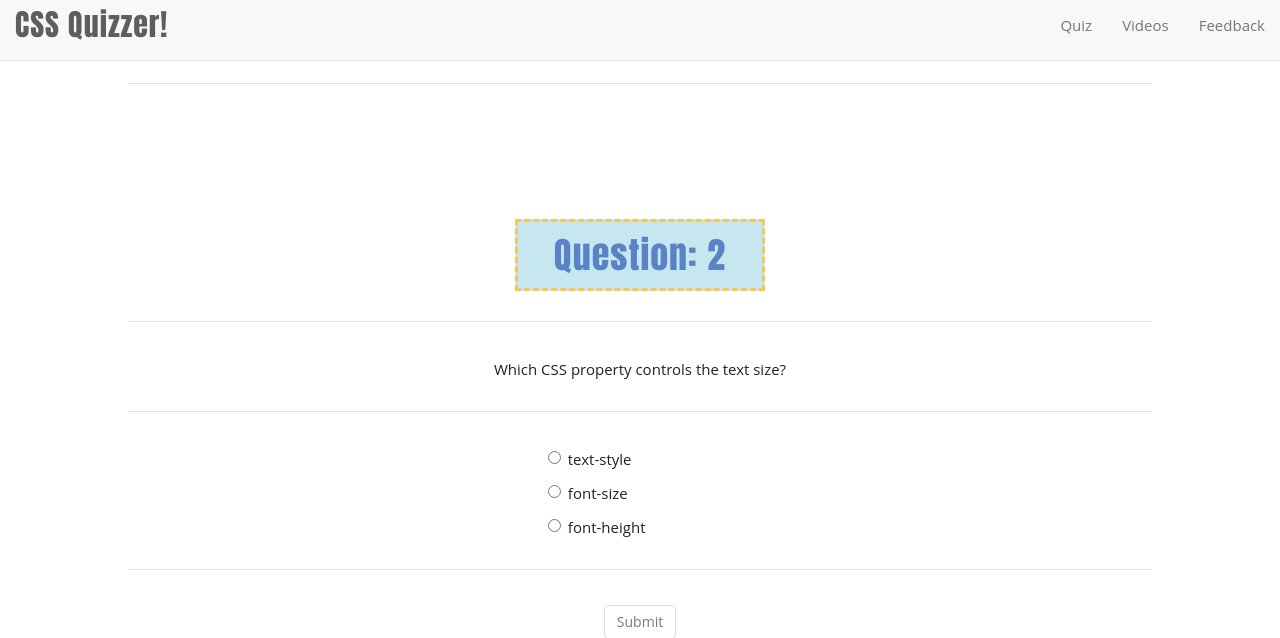
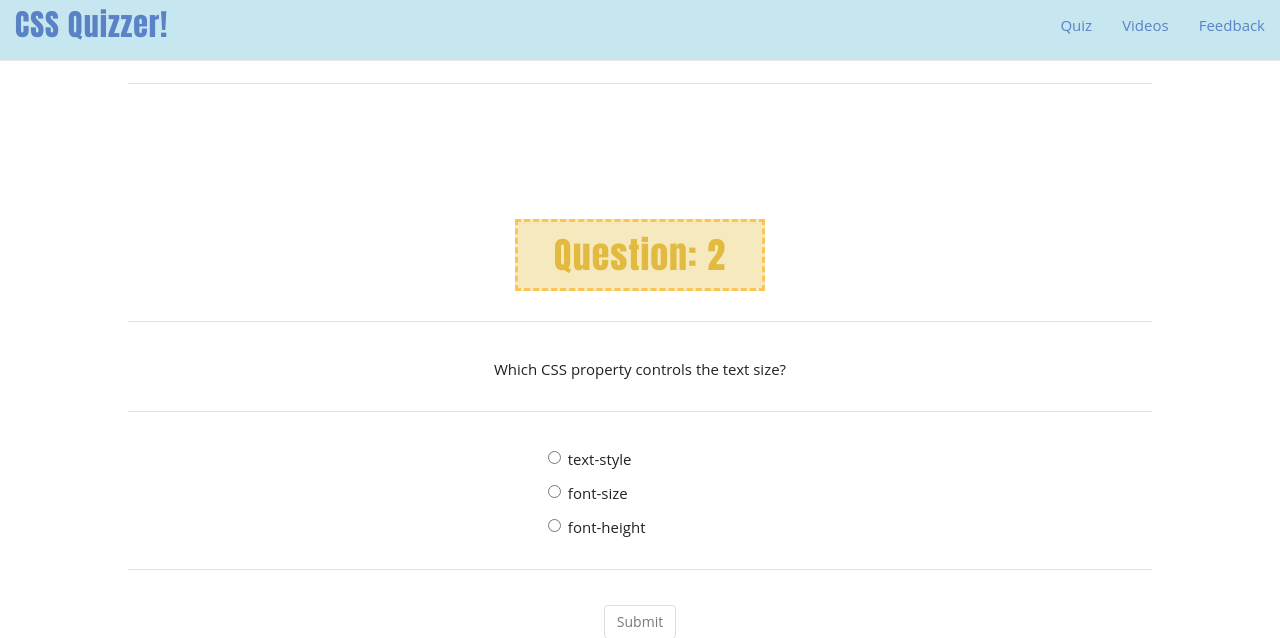
Before and after one commit to dcamerik/SI-539-CSS-Quiz, a Flask app: page /next/1 in a window 1280 px wide. Shown: the top 638 px of the page. Run offline with Flask 2, Linux system fonts and the light colour scheme; some libraries are stand-ins or nearby versions.

Commit message:
style header

```diff
--- a/app/static/css/style.css
+++ b/app/static/css/style.css
@@ -640,10 +640,10 @@ footer
 {
   border: dashed 3px #FAC552;
   padding: 10px;
-  background-color: #C7E7F0;
+  background-color: #F7E9BE;
   width: 250px;
   margin: 0 auto;
-  color: #5A82C7;
+  color: #E3BA40;
   font-family: Impact;
   margin-bottom: 10px;
   letter-spacing: 1px;
@@ -662,3 +662,13 @@ footer
   margin-left: 41%;
   margin-right: 41%;
 }
+
+#topnav
+{
+  background-color: #C7E7F0;
+}
+
+#topnav a
+{
+  color: #5A82C7;
+}
```
